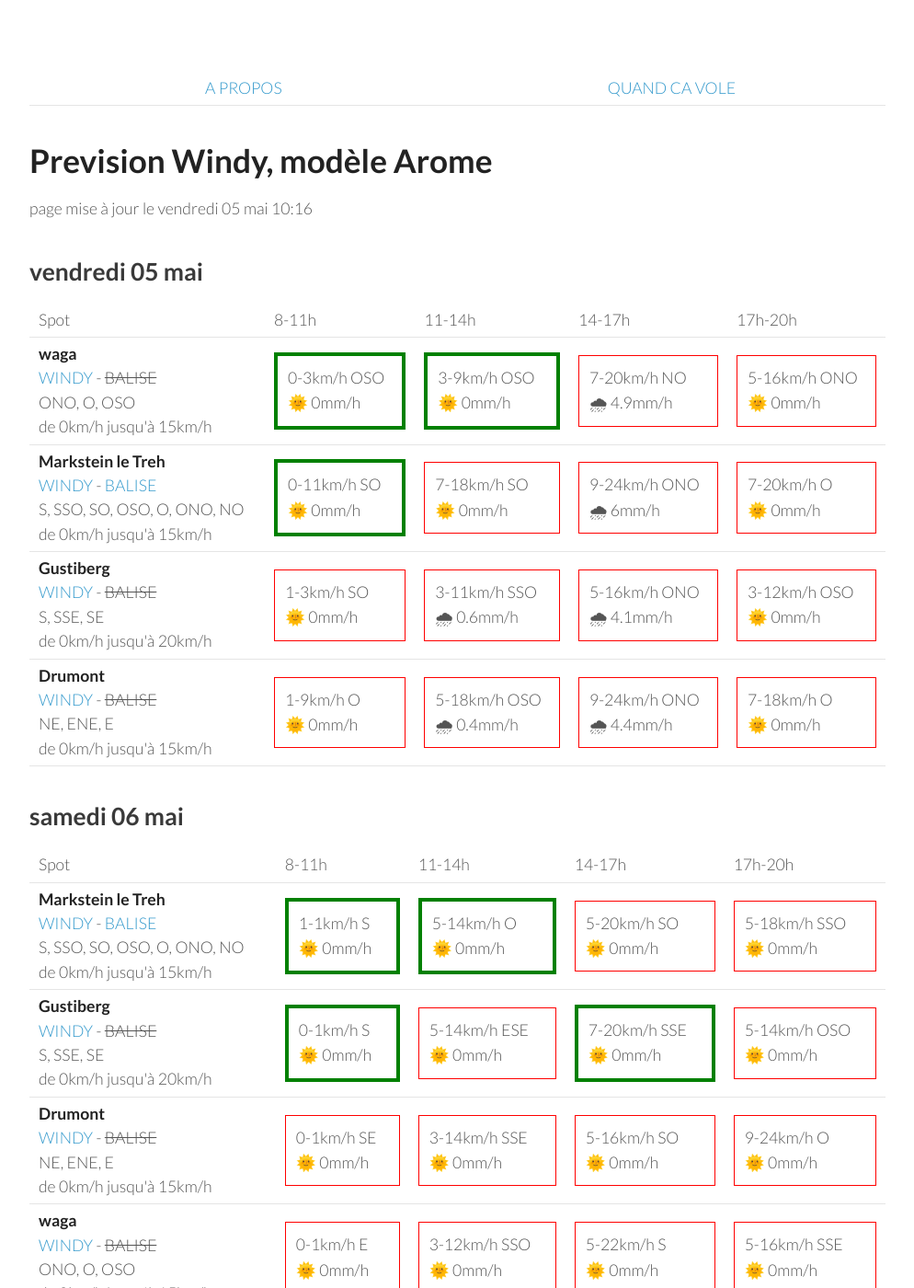
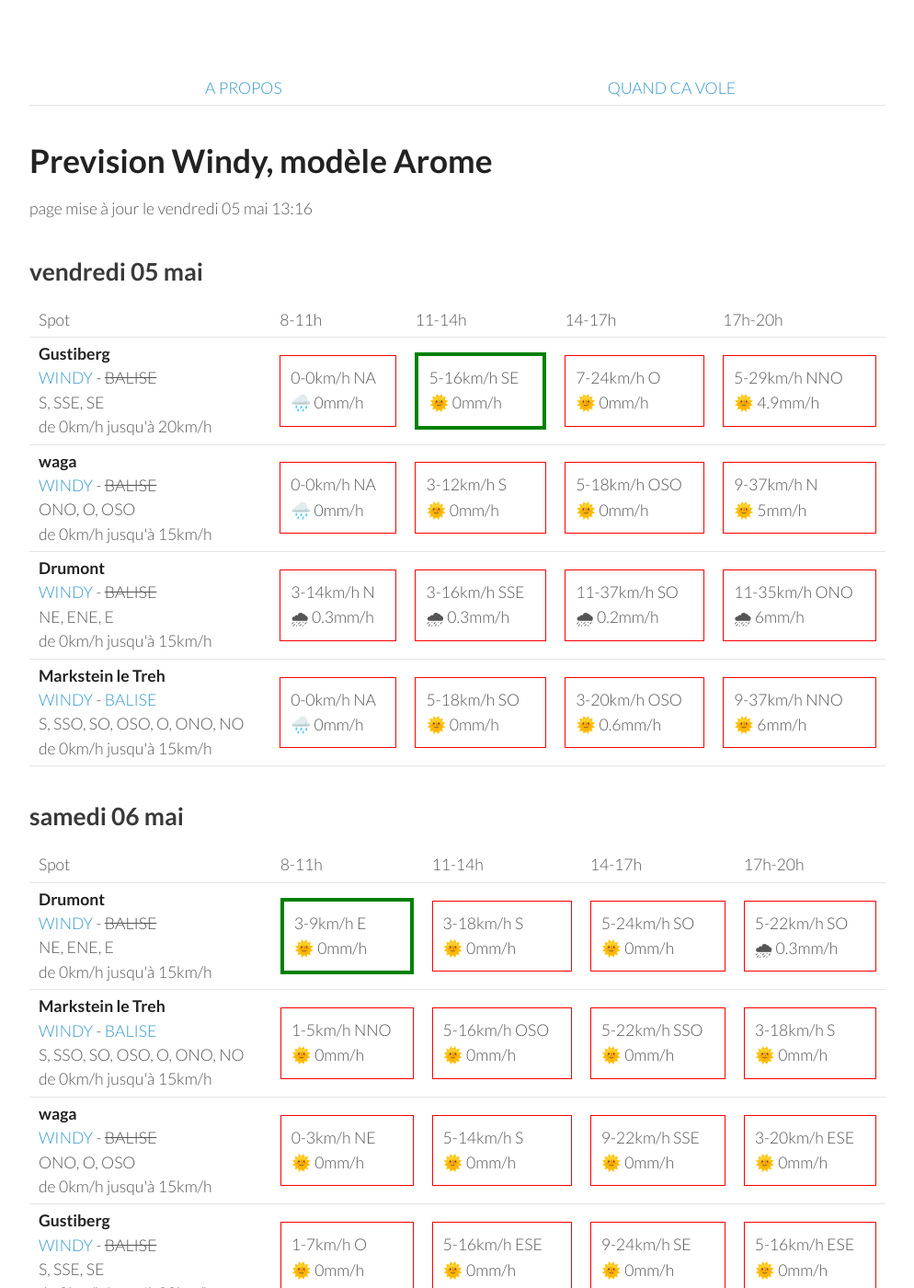
Before and after one commit to parapente-dans-le-nord/parapente-dans-le-nord.github.io, a Jekyll site: the page built from vosges.markdown, in a window 1280 px wide and 1400 px high. Shown: the whole window at 92% size, without its empty margins (26-1020 px from the left). Built offline with Jekyll 4.4.1, drawn with Linux system fonts in a browser that asks for light colours.

Commit message:
update index.markdown

```diff
--- a/vosges.markdown
+++ b/vosges.markdown
@@ -7,7 +7,7 @@ title:  "Tous les spots"
 {: .links}
 
 # Prevision Windy, modèle Arome
-page mise à jour le vendredi 05 mai 10:16
+page mise à jour le vendredi 05 mai 13:16
 
 ## vendredi 05 mai
 
@@ -22,43 +22,40 @@ page mise à jour le vendredi 05 mai 10:16
       <td>17h-20h</td>
     </tr>
 <tr>
+        <td><strong>Gustiberg</strong><br><a href="https://windy.com/47.894/6.934?47.891,6.934,15,m:eYYagmI">WINDY</a> - <span class="no-balise"> BALISE </span><br> <span class="vent-favorable">S, SSE, SE</span><br><span class="force-vent">de 0km/h jusqu'à 20km/h</span> </td>
+
+            <td><div class="not-flyable"><p>0-0km/h NA</p><p>🌧️ 0mm/h</p></div></td>
+            <td><div class="flyable"><p>5-16km/h SE</p><p>🌞 0mm/h</p></div></td>
+            <td><div class="not-flyable"><p>7-24km/h O</p><p>🌞 0mm/h</p></div></td>
+            <td><div class="not-flyable"><p>5-29km/h NNO</p><p>🌞 4.9mm/h</p></div></td>
+
+    </tr>
+<tr>
         <td><strong>waga</strong><br><a href="https://windy.com/47.903/6.996?47.900,6.983,15">WINDY</a> - <span class="no-balise"> BALISE </span><br> <span class="vent-favorable">ONO, O, OSO</span><br><span class="force-vent">de 0km/h jusqu'à 15km/h</span> </td>
 
-            <td><div class="flyable"><p>0-3km/h OSO</p><p>🌞 0mm/h</p></div></td>
-            <td><div class="flyable"><p>3-9km/h OSO</p><p>🌞 0mm/h</p></div></td>
-            <td><div class="not-flyable"><p>7-20km/h NO</p><p>🌧 4.9mm/h</p></div></td>
-            <td><div class="not-flyable"><p>5-16km/h ONO</p><p>🌞 0mm/h</p></div></td>
+            <td><div class="not-flyable"><p>0-0km/h NA</p><p>🌧️ 0mm/h</p></div></td>
+            <td><div class="not-flyable"><p>3-12km/h S</p><p>🌞 0mm/h</p></div></td>
+            <td><div class="not-flyable"><p>5-18km/h OSO</p><p>🌞 0mm/h</p></div></td>
+            <td><div class="not-flyable"><p>9-37km/h N</p><p>🌞 5mm/h</p></div></td>
+
+    </tr>
+<tr>
+        <td><strong>Drumont</strong><br><a href="https://windy.com/47.898/6.919?47.687,6.919,9,m:eYYagmG">WINDY</a> - <span class="no-balise"> BALISE </span><br> <span class="vent-favorable">NE, ENE, E</span><br><span class="force-vent">de 0km/h jusqu'à 15km/h</span> </td>
+
+            <td><div class="not-flyable"><p>3-14km/h N</p><p>🌧 0.3mm/h</p></div></td>
+            <td><div class="not-flyable"><p>3-16km/h SSE</p><p>🌧 0.3mm/h</p></div></td>
+            <td><div class="not-flyable"><p>11-37km/h SO</p><p>🌧 0.2mm/h</p></div></td>
+            <td><div class="not-flyable"><p>11-35km/h ONO</p><p>🌧 6mm/h</p></div></td>
 
 
     </tr>
 <tr>
         <td><strong>Markstein le Treh</strong><br><a href="https://windy.com/47.926/7.012?47.505,7.012,8,m:eY1agmQ">WINDY</a> - <span class=""><a href="http://www.balisemeteo.com/balise.php?idBalise=136">BALISE</a> </span><br> <span class="vent-favorable">S, SSO, SO, OSO, O, ONO, NO</span><br><span class="force-vent">de 0km/h jusqu'à 15km/h</span> </td>
 
-            <td><div class="flyable"><p>0-11km/h SO</p><p>🌞 0mm/h</p></div></td>
-            <td><div class="not-flyable"><p>7-18km/h SO</p><p>🌞 0mm/h</p></div></td>
-            <td><div class="not-flyable"><p>9-24km/h ONO</p><p>🌧 6mm/h</p></div></td>
-            <td><div class="not-flyable"><p>7-20km/h O</p><p>🌞 0mm/h</p></div></td>
-
-
-    </tr>
-<tr>
-        <td><strong>Gustiberg</strong><br><a href="https://windy.com/47.894/6.934?47.891,6.934,15,m:eYYagmI">WINDY</a> - <span class="no-balise"> BALISE </span><br> <span class="vent-favorable">S, SSE, SE</span><br><span class="force-vent">de 0km/h jusqu'à 20km/h</span> </td>
-
-            <td><div class="not-flyable"><p>1-3km/h SO</p><p>🌞 0mm/h</p></div></td>
-            <td><div class="not-flyable"><p>3-11km/h SSO</p><p>🌧 0.6mm/h</p></div></td>
-            <td><div class="not-flyable"><p>5-16km/h ONO</p><p>🌧 4.1mm/h</p></div></td>
-            <td><div class="not-flyable"><p>3-12km/h OSO</p><p>🌞 0mm/h</p></div></td>
-
-
-    </tr>
-<tr>
-        <td><strong>Drumont</strong><br><a href="https://windy.com/47.898/6.919?47.687,6.919,9,m:eYYagmG">WINDY</a> - <span class="no-balise"> BALISE </span><br> <span class="vent-favorable">NE, ENE, E</span><br><span class="force-vent">de 0km/h jusqu'à 15km/h</span> </td>
-
-            <td><div class="not-flyable"><p>1-9km/h O</p><p>🌞 0mm/h</p></div></td>
-            <td><div class="not-flyable"><p>5-18km/h OSO</p><p>🌧 0.4mm/h</p></div></td>
-            <td><div class="not-flyable"><p>9-24km/h ONO</p><p>🌧 4.4mm/h</p></div></td>
-            <td><div class="not-flyable"><p>7-18km/h O</p><p>🌞 0mm/h</p></div></td>
-
+            <td><div class="not-flyable"><p>0-0km/h NA</p><p>🌧️ 0mm/h</p></div></td>
+            <td><div class="not-flyable"><p>5-18km/h SO</p><p>🌞 0mm/h</p></div></td>
+            <td><div class="not-flyable"><p>3-20km/h OSO</p><p>🌞 0.6mm/h</p></div></td>
+            <td><div class="not-flyable"><p>9-37km/h NNO</p><p>🌞 6mm/h</p></div></td>
 
     </tr>
 
@@ -78,42 +75,42 @@ page mise à jour le vendredi 05 mai 10:16
       <td>17h-20h</td>
     </tr>
 <tr>
+        <td><strong>Drumont</strong><br><a href="https://windy.com/47.898/6.919?47.687,6.919,9,m:eYYagmG">WINDY</a> - <span class="no-balise"> BALISE </span><br> <span class="vent-favorable">NE, ENE, E</span><br><span class="force-vent">de 0km/h jusqu'à 15km/h</span> </td>
+
+            <td><div class="flyable"><p>3-9km/h E</p><p>🌞 0mm/h</p></div></td>
+            <td><div class="not-flyable"><p>3-18km/h S</p><p>🌞 0mm/h</p></div></td>
+            <td><div class="not-flyable"><p>5-24km/h SO</p><p>🌞 0mm/h</p></div></td>
+            <td><div class="not-flyable"><p>5-22km/h SO</p><p>🌧 0.3mm/h</p></div></td>
+
+
+    </tr>
+<tr>
         <td><strong>Markstein le Treh</strong><br><a href="https://windy.com/47.926/7.012?47.505,7.012,8,m:eY1agmQ">WINDY</a> - <span class=""><a href="http://www.balisemeteo.com/balise.php?idBalise=136">BALISE</a> </span><br> <span class="vent-favorable">S, SSO, SO, OSO, O, ONO, NO</span><br><span class="force-vent">de 0km/h jusqu'à 15km/h</span> </td>
 
-            <td><div class="flyable"><p>1-1km/h S</p><p>🌞 0mm/h</p></div></td>
-            <td><div class="flyable"><p>5-14km/h O</p><p>🌞 0mm/h</p></div></td>
-            <td><div class="not-flyable"><p>5-20km/h SO</p><p>🌞 0mm/h</p></div></td>
-            <td><div class="not-flyable"><p>5-18km/h SSO</p><p>🌞 0mm/h</p></div></td>
+            <td><div class="not-flyable"><p>1-5km/h NNO</p><p>🌞 0mm/h</p></div></td>
+            <td><div class="not-flyable"><p>5-16km/h OSO</p><p>🌞 0mm/h</p></div></td>
+            <td><div class="not-flyable"><p>5-22km/h SSO</p><p>🌞 0mm/h</p></div></td>
+            <td><div class="not-flyable"><p>3-18km/h S</p><p>🌞 0mm/h</p></div></td>
+
+
+    </tr>
+<tr>
+        <td><strong>waga</strong><br><a href="https://windy.com/47.903/6.996?47.900,6.983,15">WINDY</a> - <span class="no-balise"> BALISE </span><br> <span class="vent-favorable">ONO, O, OSO</span><br><span class="force-vent">de 0km/h jusqu'à 15km/h</span> </td>
+
+            <td><div class="not-flyable"><p>0-3km/h NE</p><p>🌞 0mm/h</p></div></td>
+            <td><div class="not-flyable"><p>5-14km/h S</p><p>🌞 0mm/h</p></div></td>
+            <td><div class="not-flyable"><p>9-22km/h SSE</p><p>🌞 0mm/h</p></div></td>
+            <td><div class="not-flyable"><p>3-20km/h ESE</p><p>🌞 0mm/h</p></div></td>
 
 
     </tr>
 <tr>
         <td><strong>Gustiberg</strong><br><a href="https://windy.com/47.894/6.934?47.891,6.934,15,m:eYYagmI">WINDY</a> - <span class="no-balise"> BALISE </span><br> <span class="vent-favorable">S, SSE, SE</span><br><span class="force-vent">de 0km/h jusqu'à 20km/h</span> </td>
 
-            <td><div class="flyable"><p>0-1km/h S</p><p>🌞 0mm/h</p></div></td>
-            <td><div class="not-flyable"><p>5-14km/h ESE</p><p>🌞 0mm/h</p></div></td>
-            <td><div class="flyable"><p>7-20km/h SSE</p><p>🌞 0mm/h</p></div></td>
-            <td><div class="not-flyable"><p>5-14km/h OSO</p><p>🌞 0mm/h</p></div></td>
-
-
-    </tr>
-<tr>
-        <td><strong>Drumont</strong><br><a href="https://windy.com/47.898/6.919?47.687,6.919,9,m:eYYagmG">WINDY</a> - <span class="no-balise"> BALISE </span><br> <span class="vent-favorable">NE, ENE, E</span><br><span class="force-vent">de 0km/h jusqu'à 15km/h</span> </td>
-
-            <td><div class="not-flyable"><p>0-1km/h SE</p><p>🌞 0mm/h</p></div></td>
-            <td><div class="not-flyable"><p>3-14km/h SSE</p><p>🌞 0mm/h</p></div></td>
-            <td><div class="not-flyable"><p>5-16km/h SO</p><p>🌞 0mm/h</p></div></td>
-            <td><div class="not-flyable"><p>9-24km/h O</p><p>🌞 0mm/h</p></div></td>
-
-
-    </tr>
-<tr>
-        <td><strong>waga</strong><br><a href="https://windy.com/47.903/6.996?47.900,6.983,15">WINDY</a> - <span class="no-balise"> BALISE </span><br> <span class="vent-favorable">ONO, O, OSO</span><br><span class="force-vent">de 0km/h jusqu'à 15km/h</span> </td>
-
-            <td><div class="not-flyable"><p>0-1km/h E</p><p>🌞 0mm/h</p></div></td>
-            <td><div class="not-flyable"><p>3-12km/h SSO</p><p>🌞 0mm/h</p></div></td>
-            <td><div class="not-flyable"><p>5-22km/h S</p><p>🌞 0mm/h</p></div></td>
-            <td><div class="not-flyable"><p>5-16km/h SSE</p><p>🌞 0mm/h</p></div></td>
+            <td><div class="not-flyable"><p>1-7km/h O</p><p>🌞 0mm/h</p></div></td>
+            <td><div class="not-flyable"><p>5-16km/h ESE</p><p>🌞 0mm/h</p></div></td>
+            <td><div class="not-flyable"><p>9-24km/h SE</p><p>🌞 0mm/h</p></div></td>
+            <td><div class="not-flyable"><p>5-16km/h ESE</p><p>🌞 0mm/h</p></div></td>
 
 
     </tr>
```
